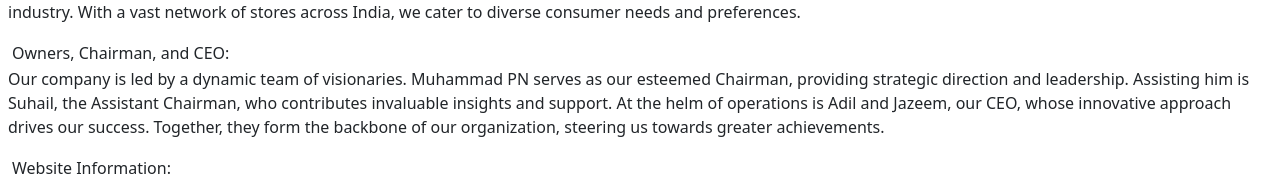
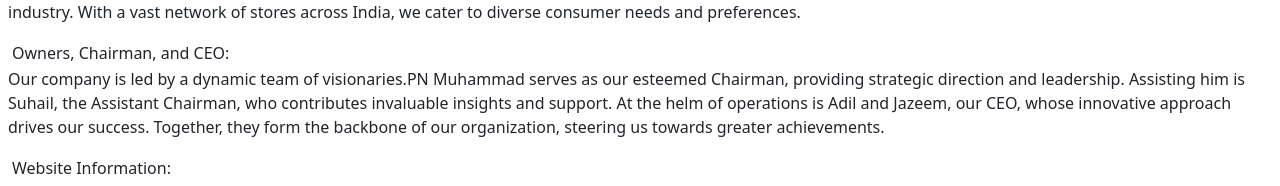
Before and after one commit to mnihadc/MNC_HyperMarket, a React (Vite) app in the folder client/: page /about in a window 1280 px wide. Shown: the part 246-432 px from the top of the page. Built offline with nearby package versions, Linux system fonts and the light colour scheme; no server answers.

Commit message:
host checking reload update
Signed-off-by: Muhammed Nihad C <mnihadc1777@gmail.com>

```diff
--- a/client/src/Pages/About.jsx
+++ b/client/src/Pages/About.jsx
@@ -19,7 +19,7 @@ function About() {
           <div className='p-2'>
             <h2 className='p-1 text-lg font-semibold'>Owners, Chairman, and CEO:</h2>
             <p className='ml-3'>
-              Our company is led by a dynamic team of visionaries. Muhammad PN serves as our esteemed Chairman, providing strategic direction and leadership. Assisting him is Suhail, the Assistant Chairman, who contributes invaluable insights and support. At the helm of operations is Adil and Jazeem, our CEO, whose innovative approach drives our success. Together, they form the backbone of our organization, steering us towards greater achievements.
+              Our company is led by a dynamic team of visionaries.PN Muhammad serves as our esteemed Chairman, providing strategic direction and leadership. Assisting him is Suhail, the Assistant Chairman, who contributes invaluable insights and support. At the helm of operations is Adil and Jazeem, our CEO, whose innovative approach drives our success. Together, they form the backbone of our organization, steering us towards greater achievements.
             </p>
           </div>
           <div className='p-2'>
```
